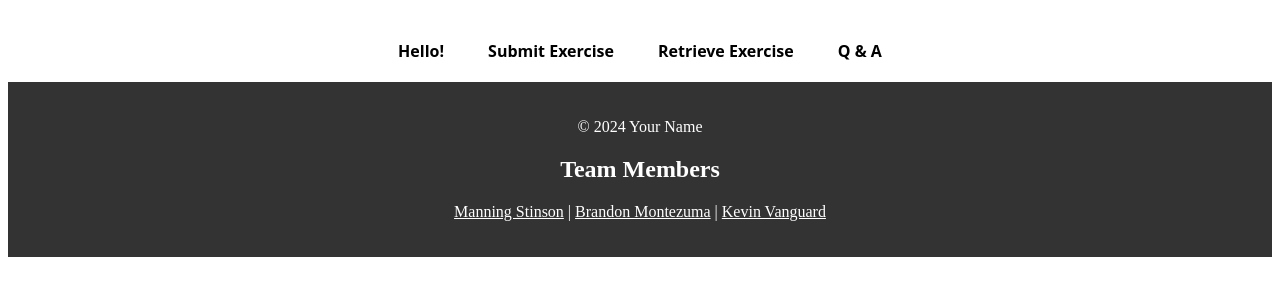
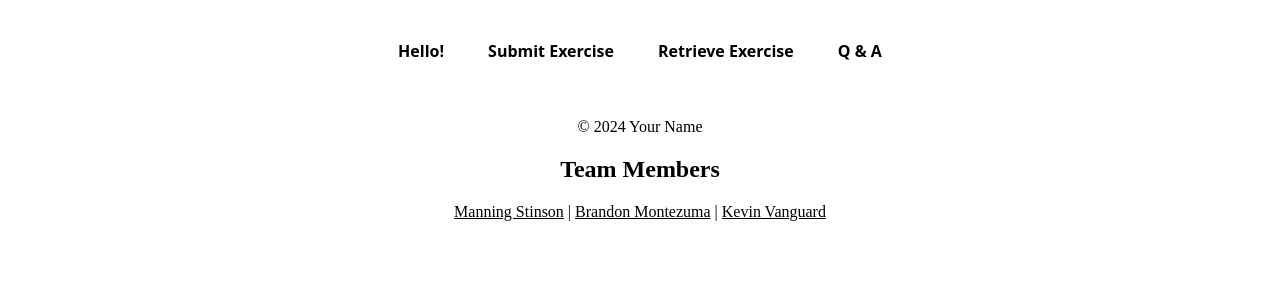
Before and after one commit to manningstinson/workout-planner, a Flask app: page / in a window 1280 px wide. Shown: the top 300 px of the page. Run offline with Flask 2, Linux system fonts and the light colour scheme.

Commit message:
updated css

```diff
--- a/static/styles.css
+++ b/static/styles.css
@@ -18,17 +18,17 @@
 }
 
 footer {
-	background-color: #333; /* Dark background color */
-	color: #fff; /* White text color */
+	background-color: transparent /* Dark background color */
+	color: #000; /* White text color */
 	text-align: center;
 	padding: 20px 0; /* Add padding to the top and bottom */
 }
 
 footer h2 {
-	color: #fff; /* White text color */
+	color: #000; /* White text color */
 }
 
 footer a {
-	color: #fff; /* White text color for links */
+	color: #000; /* White text color for links */
 	text-decoration: underline; /* Add underline to links */
 }
```
